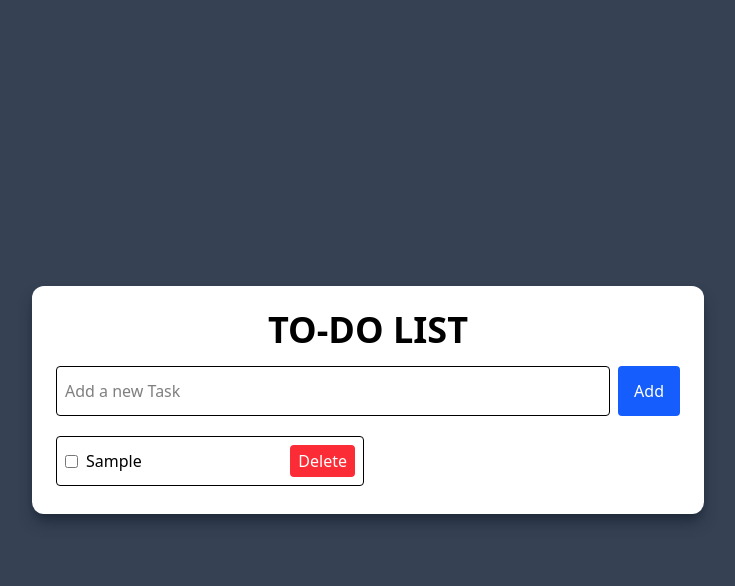
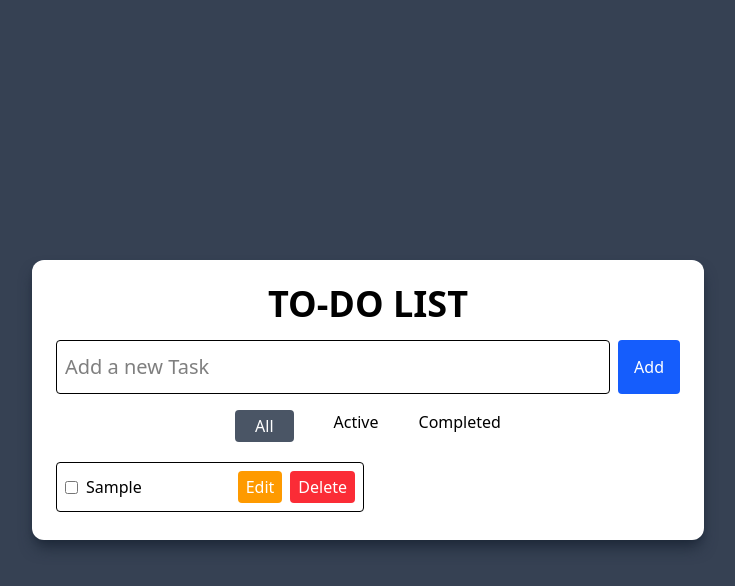
Before and after one commit to DKNathan7/CVProject, a React (Vite) app in the folder cvProject/: page / in a window 1280 px wide. Both pictures are taken after typing "Sample" into the empty fields and a click on the button "Add". Shown: the top 586 px of the page, without its empty margins (272-1007 px from the left). Built offline with nearby package versions, Linux system fonts and the light colour scheme.

Commit message:
Implementado: btn editar, btn editar cambios, btn cancelar y empezar filtros (all, active, completed)

```diff
--- a/cvProject/src/App.jsx
+++ b/cvProject/src/App.jsx
@@ -2,14 +2,16 @@ import { useState, useEffect} from "react"
 import "./App.css"
 
 export function App (){
-    const [startMessage, setStartMessage] = useState("¡Espacio de tareas vacía!")
+    const [counterFilters, setCounterFilters] = useState([{all: 0, isFiltering: true},
+                                                            {active: 0, isFiltering: false},
+                                                            {completed: 0, isFiltering: false}])
     const [taskName, setTaskName] = useState('')
     const [tasks, setTasks] = useState([])
 
     function handleAddTask(e){
         e.preventDefault(); // evita que el formulario recargue la página
         if(!taskName?.trim()) return // evita agregar tareas vacías o con solo espacios
-        setTasks(prev => [...prev, {id: Date.now(), name: taskName, done: false}])
+        setTasks(prev => [...prev, {id: Date.now(), name: taskName, done: false, isEditing: false, tempText: ''}])
         setTaskName('')
     }
 
@@ -22,6 +24,46 @@ export function App (){
         const newArrayTasks = tasks.map(task => {
             if (task.id == id) {
                 return{...task,  done: !task.done}
+            }
+            return task
+        })
+        setTasks(newArrayTasks)
+    }
+
+    function editTask(id){
+        const newArrayTasks = tasks.map((task) => {
+            if(task.id === id){
+                return {...task, isEditing: !task.isEditing, tempText: task.name}
+            }
+            return task
+        })
+        setTasks(newArrayTasks)
+    }
+
+    function handlerEditingTask(id, newText){
+        const newArrayTasks = tasks.map((task) => {
+            if (task.id === id) {
+                return {...task, tempText: newText}
+            }
+            return task
+        })
+        setTasks(newArrayTasks)
+    }
+
+    function updateTask(id){
+        const newArrayTasks = tasks.map((task) =>{
+            if (task.id === id) {
+                return {...task, name: task.tempText, isEditing: !task.isEditing, tempText: ''}
+            }
+            return task
+        })
+        setTasks(newArrayTasks)
+    }
+
+    function cancelTask(id){
+        const newArrayTasks = tasks.map((task) => {
+            if (task.id === id) {
+                return {...task, isEditing: !task.isEditing, tempText: ''}
             }
             return task
         })
@@ -42,26 +84,56 @@ export function App (){
                         placeholder="Add a new Task"
                         value={taskName}
                         onChange={e => setTaskName(e.target.value)}
-                        className="border flex-1 px-2 py-3 rounded text-l"/>
+                        className="border flex-1 px-2 py-3 rounded text-xl"/>
                     <button onClick={handleAddTask}
                         className="px-4 py-2 rounded bg-blue-600 text-white cursor-pointer">
                         Add
                     </button>
                 </form>
-                {tasks.length < 1? <p className="flex justify-center text-2xl text-gray-500">{startMessage}</p>:""}
+                <nav className="flex justify-center gap-10">
+                    <a className="rounded bg-gray-600 px-5 py-1 cursor-pointer text-white">All</a>
+                    <a>Active</a>
+                    <a>Completed</a>
+                </nav>
+                {tasks.length < 1? <p className="flex justify-center text-2xl text-gray-500">¡Espacio de tareas vacía!</p>:""}
                 {/**Div list */}
                 <div className="grid gap-2 lg:grid-cols-2">
                     {tasks.map((task) =>(
                         // Card task
                         <div key={task.id}
                             className="border flex items-center gap-2 p-2 my-1 rounded">
+                                {task.isEditing?
+                                <>
+                                    <input type="checkbox"
+                                        onChange={() => completeTask(task.id)}/>
+                                    <input type="text"
+                                        value={task.tempText ?? ''} // => Si no es nulo ni undefined se queda con el valor de la izquierda de lo contrario: ''
+                                        onChange={(e) => handlerEditingTask(task.id, e.target.value)}/>
+                                    <button className="px-2 py-1 rounded bg-green-500 text-white cursor-pointer"
+                                            onClick={() => updateTask(task.id)}>
+                                        Save
+                                    </button>
+                                    <button className="px-2 py-1 rounded bg-red-500 text-white cursor-pointer"
+                                            onClick={() => cancelTask(task.id)}>
+                                        Cancel
+                                    </button>
+                                </>
+                                :
+                                <>
                                     <input type="checkbox"
                                         onChange={() => completeTask(task.id)}/>
                                     <span className={`flex-1 wrap-anywhere ${task.done? "line-through text-gray-500": "text-black" }`}>{task.name}</span>
+                                    <button className="px-2 py-1 rounded bg-amber-500 text-white cursor-pointer"
+                                            onClick={() => editTask(task.id)}>
+                                        Edit
+                                    </button>
                                     <button className="px-2 py-1 rounded bg-red-500 text-white cursor-pointer"
                                             onClick={() => deleteTask(task.id)}>
                                         Delete
                                     </button>
+                                </>
+                                }
+
                         </div>
                     ))}
                 </div>
```
Lines whose indentation alone changed are shown as unchanged.
